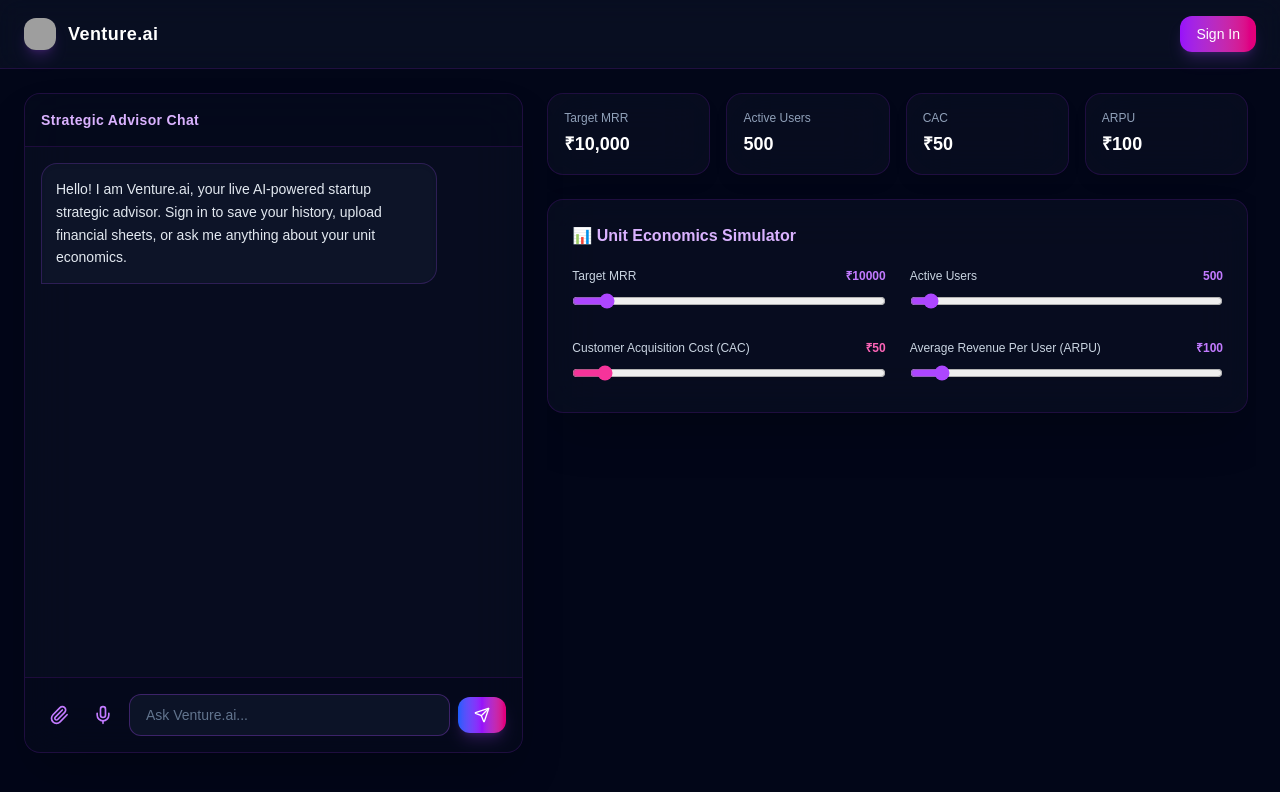
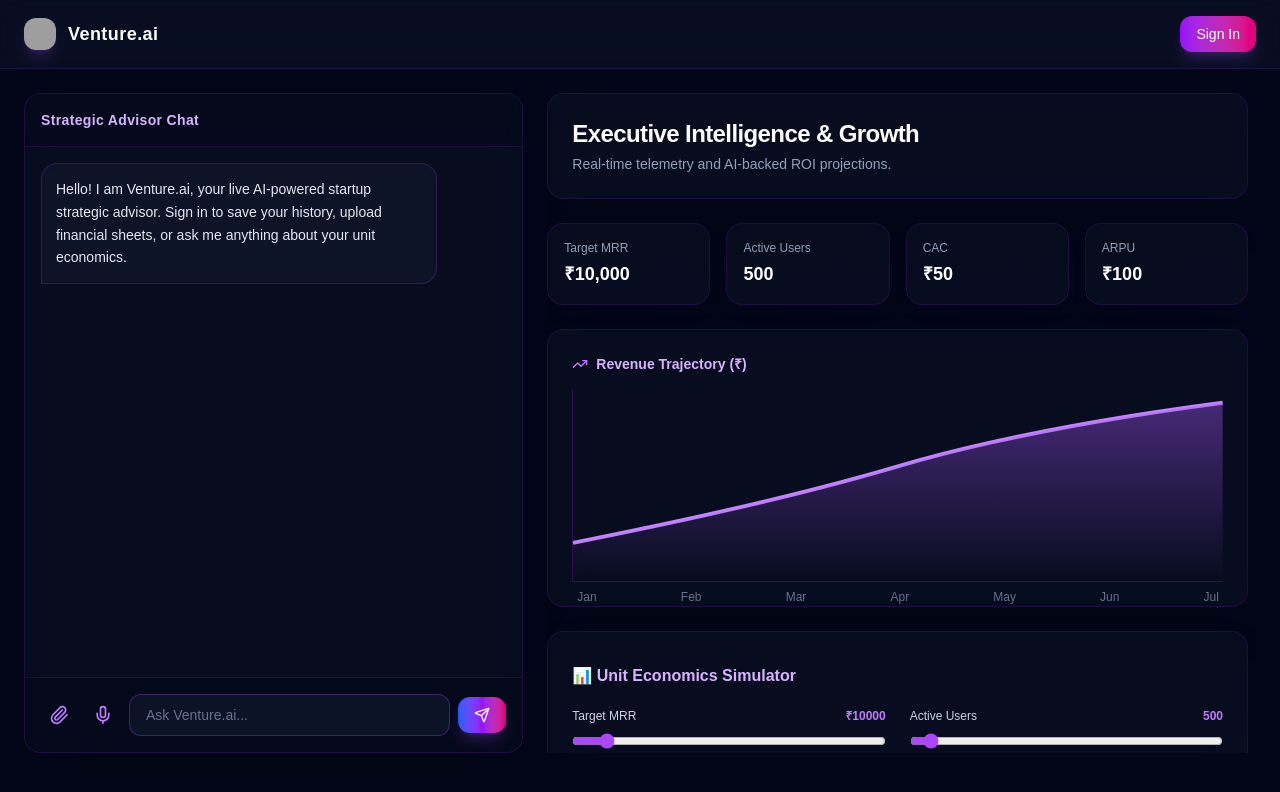
Before and after one commit to abhinavjha6d-tech/Venture.Ai, a Next.js app in the folder frontend/: page / in a window 1280 px wide. Shown: the top 792 px of the page. Built offline with nearby package versions, Linux system fonts and the light colour scheme; grey boxes are pictures that could not be loaded.

Commit message:
Restored Revenue Trajectory chart back to dashboard

```diff
--- a/frontend/app/page.tsx
+++ b/frontend/app/page.tsx
@@ -1,6 +1,6 @@
 "use client";
 import React, { useState, useRef } from "react";
-import { Paperclip, Mic, Square, Send, X } from "lucide-react";
+import { Paperclip, Mic, Square, Send, X, TrendingUp } from "lucide-react";
 
 export default function Home() {
   const [input, setInput] = useState("");
@@ -21,7 +21,6 @@ export default function Home() {
   const [activeUsers, setActiveUsers] = useState(500);
   const [cac, setCac] = useState(50);
   const [arpu, setArpu] = useState(100);
-  const [lifespan, setLifespan] = useState(12);
 
   const startRecording = async () => {
     audioChunksRef.current = [];
@@ -68,7 +67,7 @@ export default function Home() {
     setTimeout(() => {
       setMessages(prev => [
         ...prev,
-        { role: "assistant", content: "I've analyzed your input and updated your projections. Let's optimize your unit economics further!" }
+        { role: "assistant", content: "I's analyzed your input and updated your projections. Let's optimize your unit economics further!" }
       ]);
     }, 1000);
   };
@@ -169,9 +168,15 @@ export default function Home() {
           </form>
         </div>
 
-        {/* Right Dashboard Area: Unit Economics Simulator & Metrics */}
+        {/* Right Dashboard Area: Telemetry, Graph & Simulator */}
         <div className="lg:col-span-7 space-y-6 overflow-y-auto max-h-[calc(100vh-140px)] pr-2">
-          {/* Top Metrics Grid */}
+          {/* Executive Header Card */}
+          <div className="bg-slate-900/40 border border-purple-900/30 rounded-2xl p-6 backdrop-blur-xl shadow-2xl">
+            <h1 className="text-2xl font-bold tracking-tight text-white mb-1">Executive Intelligence & Growth</h1>
+            <p className="text-sm text-slate-400">Real-time telemetry and AI-backed ROI projections.</p>
+          </div>
+
+          {/* Top Metrics Cards */}
           <div className="grid grid-cols-2 md:grid-cols-4 gap-4">
             <div className="bg-slate-900/40 border border-purple-900/30 p-4 rounded-2xl backdrop-blur-xl shadow-lg">
               <p className="text-xs text-slate-400 mb-1">Target MRR</p>
@@ -191,8 +196,33 @@ export default function Home() {
             </div>
           </div>
 
+          {/* Revenue Trajectory Graph Section */}
+          <div className="bg-slate-900/40 border border-purple-900/30 rounded-2xl p-6 backdrop-blur-xl shadow-2xl space-y-4">
+            <div className="flex items-center gap-2 text-purple-300 font-semibold text-sm">
+              <TrendingUp className="w-4 h-4 text-purple-400" />
+              <span>Revenue Trajectory (₹)</span>
+            </div>
+            <div className="h-48 w-full relative flex items-end justify-between px-2 pt-6 border-b border-l border-purple-900/50">
+              {/* Background gradient curve simulation */}
+              <svg className="absolute inset-0 w-full h-full overflow-visible pointer-events-none" preserveAspectRatio="none" viewBox="0 0 500 150">
+                <defs>
+                  <linearGradient id="chartGradient" x1="0" y1="0" x2="0" y2="1">
+                    <stop offset="0%" stopColor="#a855f7" stopOpacity="0.4" />
+                    <stop offset="100%" stopColor="#a855f7" stopOpacity="0.0" />
+                  </linearGradient>
+                </defs>
+                <path d="M 0 120 Q 150 90, 250 60 T 500 10" fill="none" stroke="#c084fc" strokeWidth="3" />
+                <path d="M 0 120 Q 150 90, 250 60 T 500 10 L 500 150 L 0 150 Z" fill="url(#chartGradient)" />
+              </svg>
+              {/* X-axis months */}
+              <div className="absolute bottom-[-24px] left-0 right-0 flex justify-between text-xs text-slate-500 px-1">
+                <span>Jan</span><span>Feb</span><span>Mar</span><span>Apr</span><span>May</span><span>Jun</span><span>Jul</span>
+              </div>
+            </div>
+          </div>
+
           {/* Unit Economics Simulator Panel */}
-          <div className="bg-slate-900/40 border border-purple-900/30 rounded-2xl p-6 backdrop-blur-xl shadow-2xl space-y-5">
+          <div className="bg-slate-900/40 border border-purple-900/30 rounded-2xl p-6 backdrop-blur-xl shadow-2xl space-y-5 pt-8">
             <h2 className="text-base font-semibold text-purple-300 flex items-center gap-2">
               📊 Unit Economics Simulator
             </h2>
```
